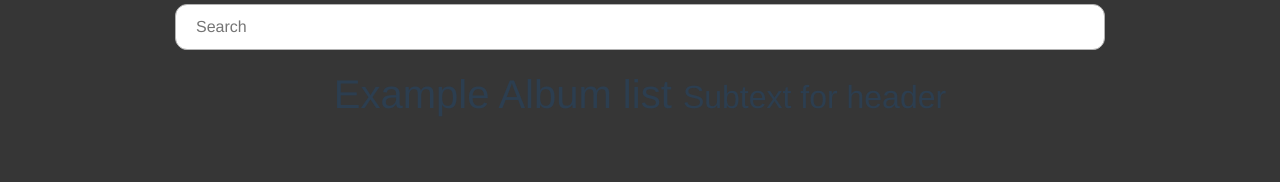
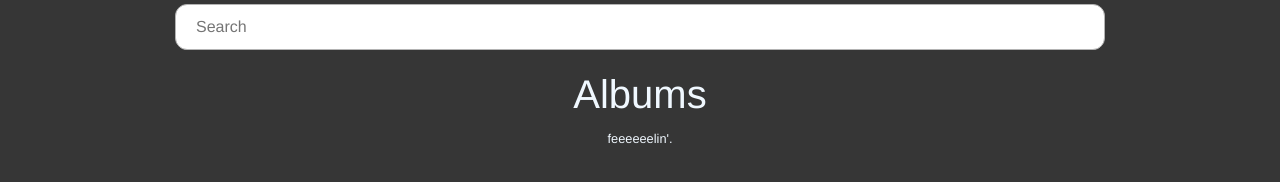
Before and after one commit to jaolan/utauta-vue, a Vue app in the folder utauta-js/: page /Albums in a window 1280 px wide. Shown: the part 468-650 px from the top of the page. Built offline with nearby package versions, Linux system fonts and the light colour scheme.

Commit message:
added artistListItem and albumListItem components to fill lists with artist and album entries. Changed global font color to white.

```diff
--- a/utauta-js/src/App.vue
+++ b/utauta-js/src/App.vue
@@ -31,7 +31,7 @@ export default {
   -webkit-font-smoothing: antialiased;
   -moz-osx-font-smoothing: grayscale;
   text-align: center;
-  color: #2c3e50;
+  color: aliceblue;
 }
 
 </style>
--- a/utauta-js/src/components/AlbumList.vue
+++ b/utauta-js/src/components/AlbumList.vue
@@ -1,6 +1,7 @@
 <template>
     <div class="page-header">
-  <h1>Example Album list <small>Subtext for header</small></h1>
+  <h1>Albums</h1>
+  <small>feeeeeelin'.</small>
 </div>
 </template>
 
--- a/utauta-js/src/components/ArtistList.vue
+++ b/utauta-js/src/components/ArtistList.vue
@@ -1,7 +1,8 @@
 <template>
     <div class="page-header">
-  <h1>Example Artist List <small>Subtext for header</small></h1>
-</div>
+  <h1>Artists</h1>
+  <small>do you wanna dance with me, tonight?</small>
+  </div>
 </template>
 
 <script>
```
Also changed, not shown: utauta-js/src/components/AlbumListItem.vue (added, +9 -0 lines), utauta-js/src/components/ArtistListItem.vue (added, +23 -0 lines).
